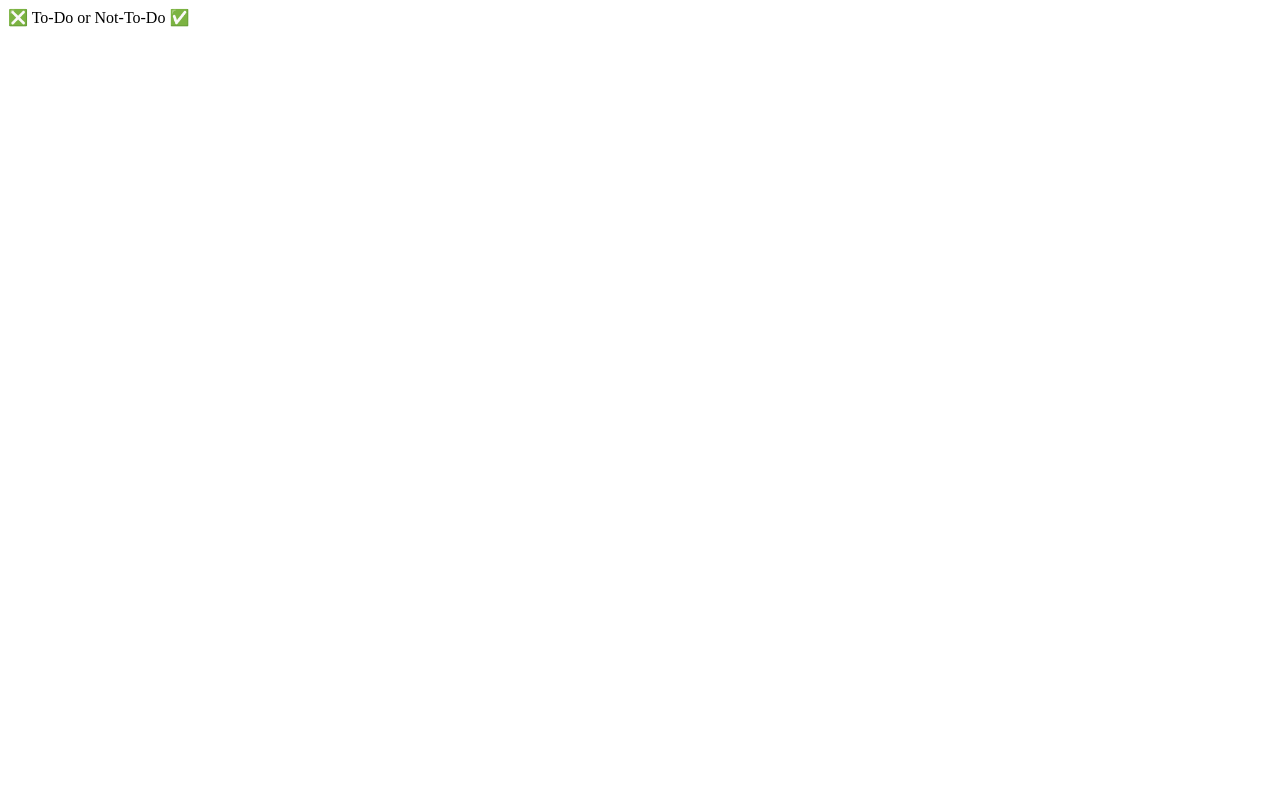
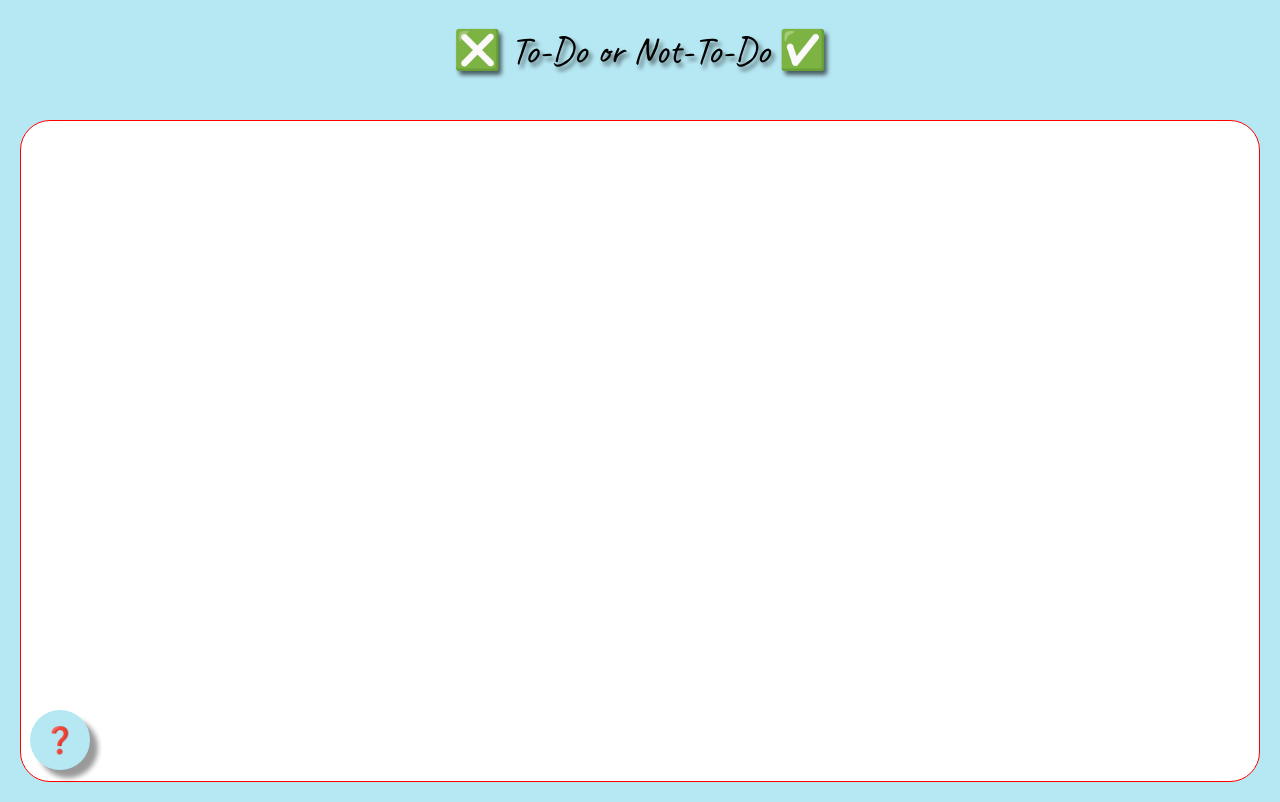
Before and after one commit to ShecktorS/To-Do-or-Not-To-Do, a plain HTML site: page index.html in a window 1280 px wide. Drawn offline with Linux system fonts and the light colour scheme.

Commit message:
preparation of html elements and minor css retouches

```diff
--- a/index.html
+++ b/index.html
@@ -22,6 +22,6 @@
     <footer style="display: none">
       Made with 🧡 by <i>Ettore Sanfilippo</i>
     </footer>
-    <!-- .? -->
+    <info class="info">❓</info>
   </body>
 </html>
--- a/style.css
+++ b/style.css
@@ -0,0 +1,53 @@
+@import url("https://fonts.googleapis.com/css2?family=Caveat:wght@400;700&display=swap");
+
+body {
+  margin: 0;
+  padding: 0;
+  box-sizing: border-box;
+  font-family: "Caveat", cursive;
+  background-color: #b6e8f3;
+}
+
+/* -------HEADER------- */
+
+header {
+  height: 100px;
+  background-color: #b6e8f3;
+  display: flex;
+  justify-content: center;
+  align-items: center;
+  font-size: 2.4em;
+  text-shadow: 3px 4px 4px rgba(0, 0, 0, 0.6);
+}
+
+@media (max-width: 670px) {
+  header {
+    font-size: 2.1em;
+  }
+}
+
+/* -------SECTIONS------- */
+.to-do-list {
+  border: solid red 1px;
+  height: calc(100vh - 140px);
+  margin: 20px;
+  border-radius: 30px;
+  background-color: white;
+}
+
+/* -------INFO------- */
+info {
+  position: fixed;
+  bottom: 30px;
+  left: 30px;
+  height: 60px;
+  width: 60px;
+  font-size: 1.6em;
+  background-color: #b6e8f3;
+  display: flex;
+  justify-content: center;
+  align-items: center;
+  border-radius: 50%;
+  box-shadow: 8px 8px 5px rgba(0, 0, 0, 0.4);
+  cursor: pointer;
+}
```
